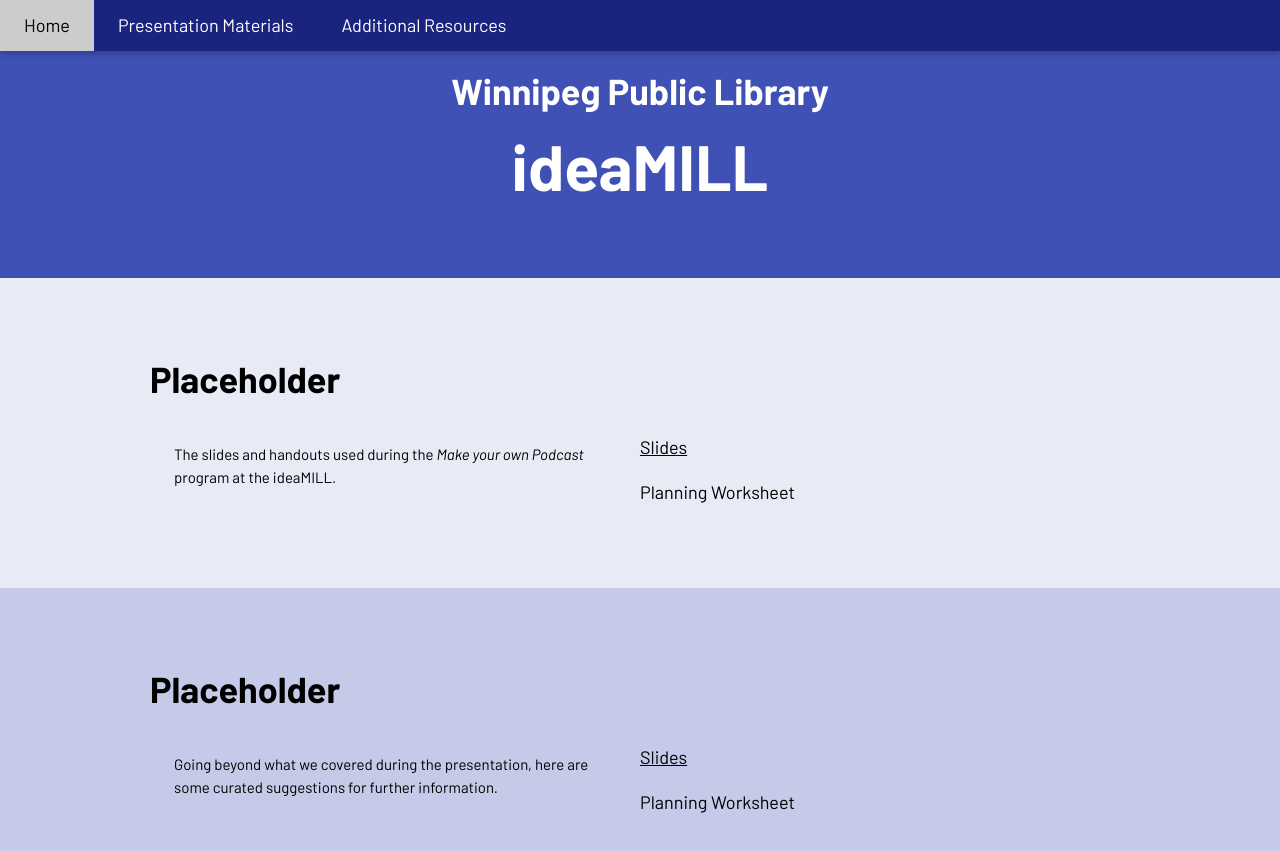
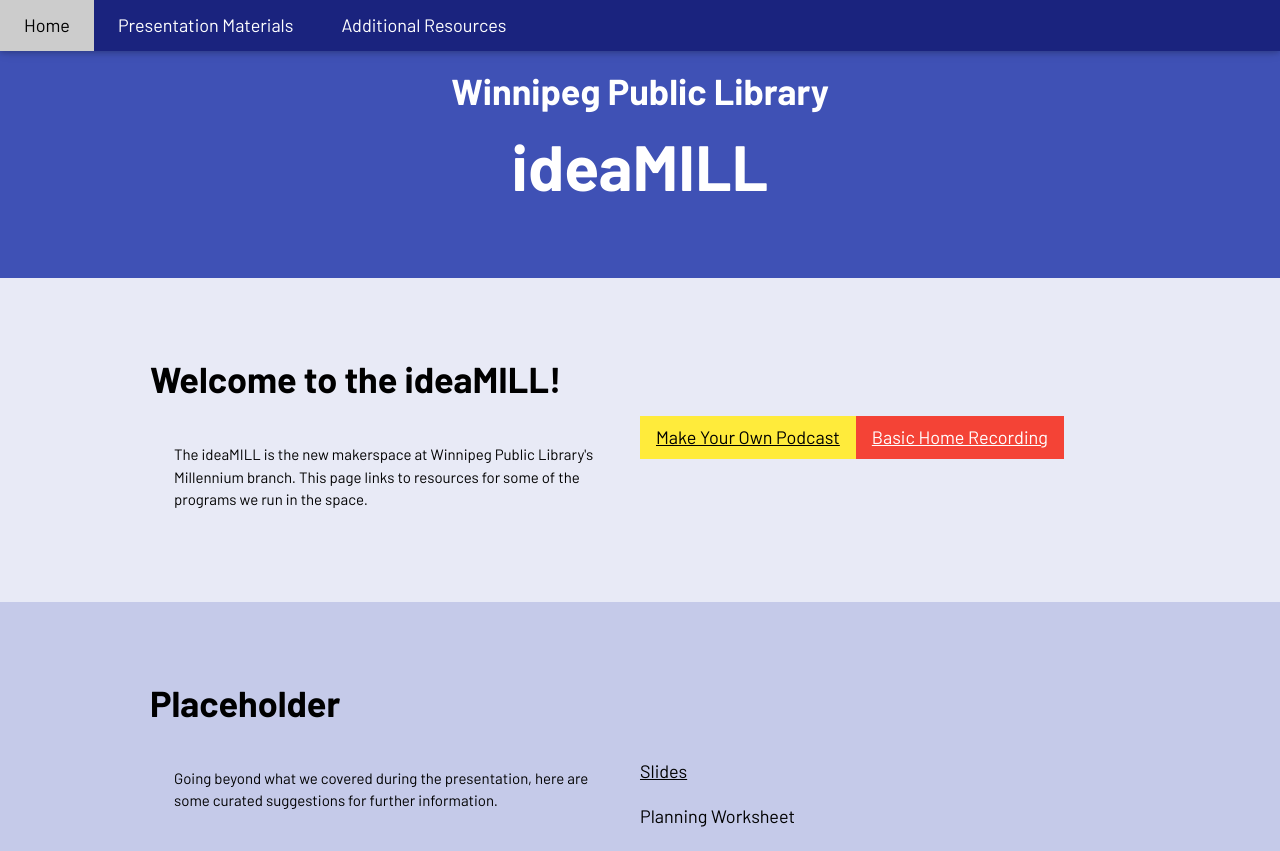
Before and after one commit to wplideamill/wplideamill.github.io, a plain HTML site: page index.html in a window 1280 px wide. Shown: the top 851 px of the page. Drawn offline with nearby package versions, Linux system fonts and the light colour scheme.

Commit message:
Update index.html

```diff
--- a/index.html
+++ b/index.html
@@ -60,16 +60,18 @@
 <!-- Presentation Materials -->
 <div class="w3-row-padding w3-padding-64 w3-container w3-theme-light">
   <div class="w3-content">
-    <h1 id="presentation">Placeholder</h1>
+    <h1 id="presentation">Welcome to the ideaMILL!</h1>
     <div class="w3-half w3-padding-large">
 
 
-      <p>The slides and handouts used during the <em>Make your own Podcast</em> program at the ideaMILL.</p>
+      <p>The ideaMILL is the new makerspace at Winnipeg Public Library's Millennium branch. This page links to resources for some of the programs we run in the space.</p>
     </div>
 
     <div class="w3-half w3-large">
-      <p><a href="https://docs.google.com/presentation/d/1VMokxjOgS62mCMRc_kA6do4WxS_w1feZI6buqEfUd_k/edit?usp=sharing">Slides</a></p>
-      <p>Planning Worksheet</p>
+      <div class="w3-bar">
+       <a href="https://wplideamill.github.io/make-your-own-podcast/" class="w3-bar-item w3-yellow w3-hover-green">Make Your Own Podcast</a>
+       <a href="https://github.com/wplideamill/basic-home-recording" class="w3-bar-item w3-red w3-hover-green">Basic Home Recording</a>
+      </div>
 
     </div>
   </div>
```
